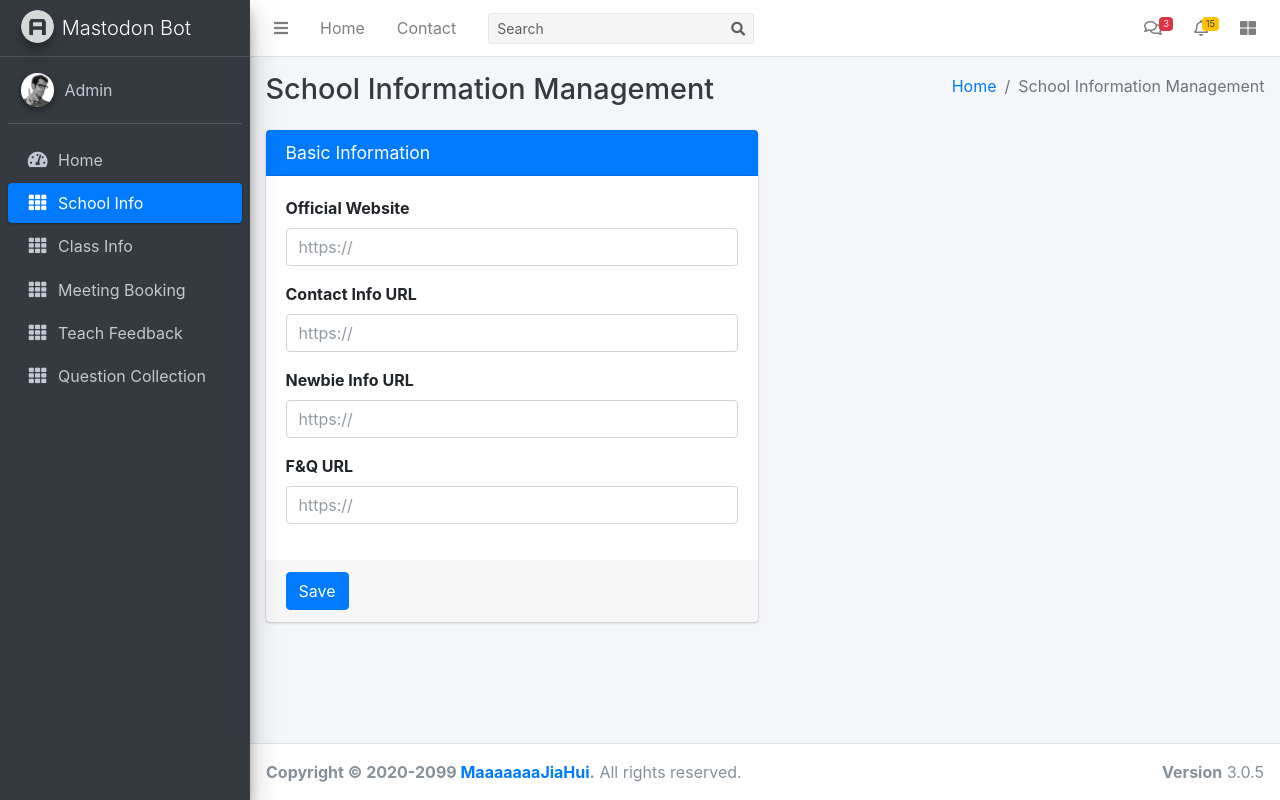
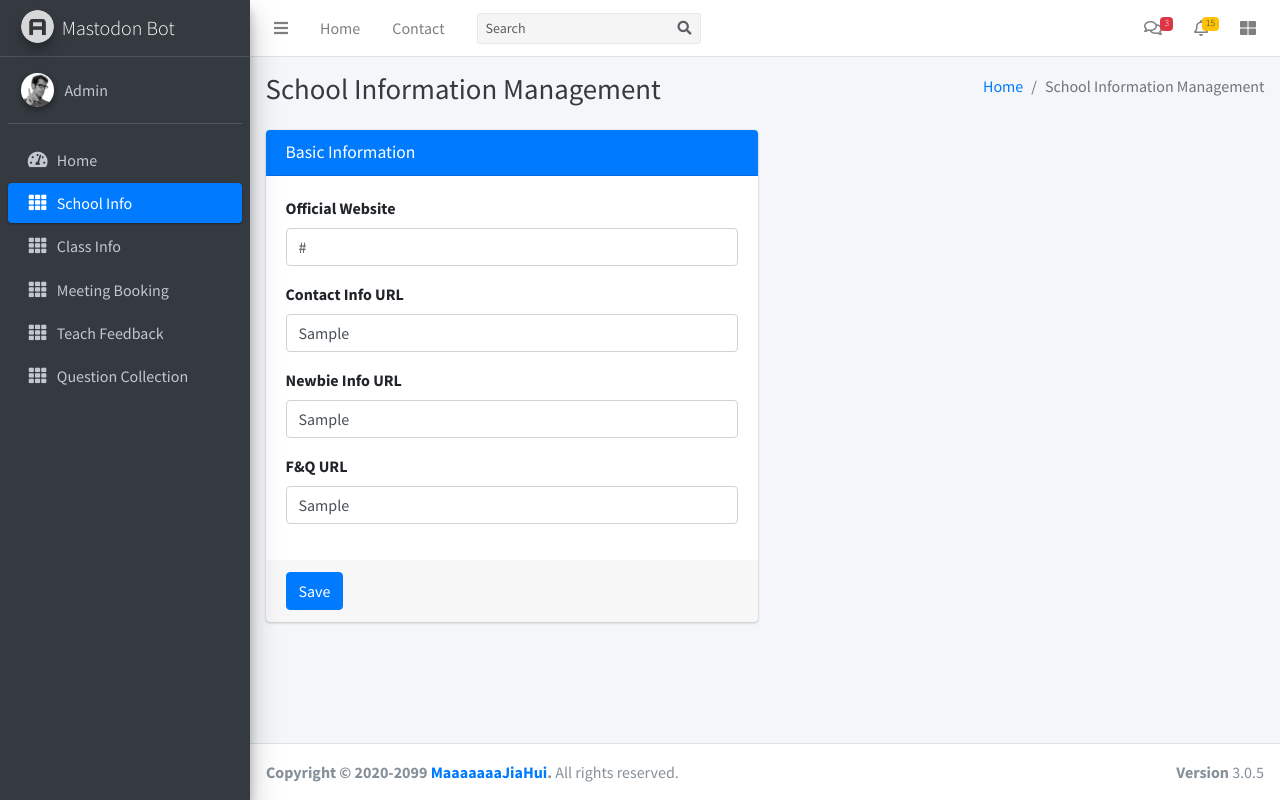
Before and after one commit to MaaaaaaaJiaHui/MastodonRobot, a Django app: template mastodonrobot/school_info/templates/school_info/index.html in a window 1280 px wide. Run offline with Django 3.2, Linux system fonts and the light colour scheme; the template is opened without the code that fills it: most values are stand-ins (such as "Sample title", 1, 10 or a date in 2020); some libraries are stand-ins or nearby versions.

Commit message:
enable update school info

```diff
--- a/mastodonrobot/school_info/templates/school_info/index.html
+++ b/mastodonrobot/school_info/templates/school_info/index.html
@@ -10,13 +10,13 @@
   <!-- Font Awesome -->
   <link rel="stylesheet" href="{% static "plugins/fontawesome-free/css/all.min.css" %}">
   <!-- Ionicons -->
-  <link rel="stylesheet" href="{% static "https://code.ionicframework.com/ionicons/2.0.1/css/ionicons.min.css" %}">
+  <link rel="stylesheet" href="https://code.ionicframework.com/ionicons/2.0.1/css/ionicons.min.css">
   <!-- Tempusdominus Bbootstrap 4 -->
   <link rel="stylesheet" href="{% static "plugins/tempusdominus-bootstrap-4/css/tempusdominus-bootstrap-4.min.css" %}">
   <!-- iCheck -->
   <link rel="stylesheet" href="{% static "plugins/icheck-bootstrap/icheck-bootstrap.min.css" %}">
   <!-- JQVMap -->
-  <link rel="stylesheet" href="{% static "plugins/jqvmap/jqvmap.min.css" %}">
+  <!-- <link rel="stylesheet" href="{% static "plugins/jqvmap/jqvmap.min.css" %}"> -->
   <!-- Theme style -->
   <link rel="stylesheet" href="{% static "dist/css/adminlte.min.css" %}">
   <!-- overlayScrollbars -->
@@ -26,7 +26,7 @@
   <!-- summernote -->
   <link rel="stylesheet" href="{% static "plugins/summernote/summernote-bs4.css" %}">
   <!-- Google Font: Source Sans Pro -->
-  <link href="{% static "https://fonts.googleapis.com/css?family=Source+Sans+Pro:300,400,400i,700" %}" rel="stylesheet">
+  <link href="https://fonts.googleapis.com/css?family=Source+Sans+Pro:300,400,400i,700" rel="stylesheet">
 </head>
 <body class="hold-transition sidebar-mini layout-fixed">
 <div class="wrapper">
@@ -268,23 +268,24 @@
               </div>
               <!-- /.card-header -->
               <!-- form start -->
-              <form role="form">
+              <form role="form" method="POST" action="{% url 'index' %}">
                 <div class="card-body">
+                  {% csrf_token %}
                   <div class="form-group">
                     <label>Official Website</label>
-                    <input type="text" class="form-control" placeholder="https://" name="school_official_website">
+                    <input type="text" class="form-control" placeholder="https://" name="school_official_website" value="{{school_info_dict.school_official_website}}">
                   </div>
                   <div class="form-group">
                     <label>Contact Info URL</label>
-                    <input type="text" class="form-control" placeholder="https://" name="school_contact_info">
+                    <input type="text" class="form-control" placeholder="https://" name="school_contact_info"  value="{{school_info_dict.school_contact_info}}">
                   </div>
                   <div class="form-group">
                     <label>Newbie Info URL</label>
-                    <input type="text" class="form-control" placeholder="https://" name="school_newbie_info">
+                    <input type="text" class="form-control" placeholder="https://" name="school_newbie_info" value="{{school_info_dict.school_newbie_info}}">
                   </div>
                   <div class="form-group">
                     <label>F&Q URL</label>
-                    <input type="text" class="form-control" placeholder="https://" name="school_f_and_q">
+                    <input type="text" class="form-control" placeholder="https://" name="school_f_and_q" value="{{school_info_dict.school_f_and_q}}">
                   </div>
                 </div>
                 <!-- /.card-body -->
@@ -332,10 +333,10 @@
 <!-- ChartJS -->
 <script src="{% static "plugins/chart.js/Chart.min.js" %}"></script>
 <!-- Sparkline -->
-<script src="{% static "plugins/sparklines/sparkline.js" %}"></script>
+<!-- <script src="{% static "plugins/sparklines/sparkline.js" %}"></script> -->
 <!-- JQVMap -->
-<script src="{% static "plugins/jqvmap/jquery.vmap.min.js" %}"></script>
-<script src="{% static "plugins/jqvmap/maps/jquery.vmap.usa.js" %}"></script>
+<!-- <script src="{% static "plugins/jqvmap/jquery.vmap.min.js" %}"></script> -->
+<!-- <script src="{% static "plugins/jqvmap/maps/jquery.vmap.usa.js" %}"></script> -->
 <!-- jQuery Knob Chart -->
 <script src="{% static "plugins/jquery-knob/jquery.knob.min.js" %}"></script>
 <!-- daterangepicker -->
@@ -350,7 +351,7 @@
 <!-- AdminLTE App -->
 <script src="{% static "dist/js/adminlte.js" %}"></script>
 <!-- AdminLTE dashboard demo (This is only for demo purposes) -->
-<script src="{% static "dist/js/pages/dashboard.js" %}"></script>
+<!-- <script src="{% static "dist/js/pages/dashboard.js" %}"></script> -->
 <!-- AdminLTE for demo purposes -->
 <script src="{% static "dist/js/demo.js" %}"></script>
 </body>
```
Also changed, not shown: mastodonrobot/school_info/views.py (+34 -3 lines).
